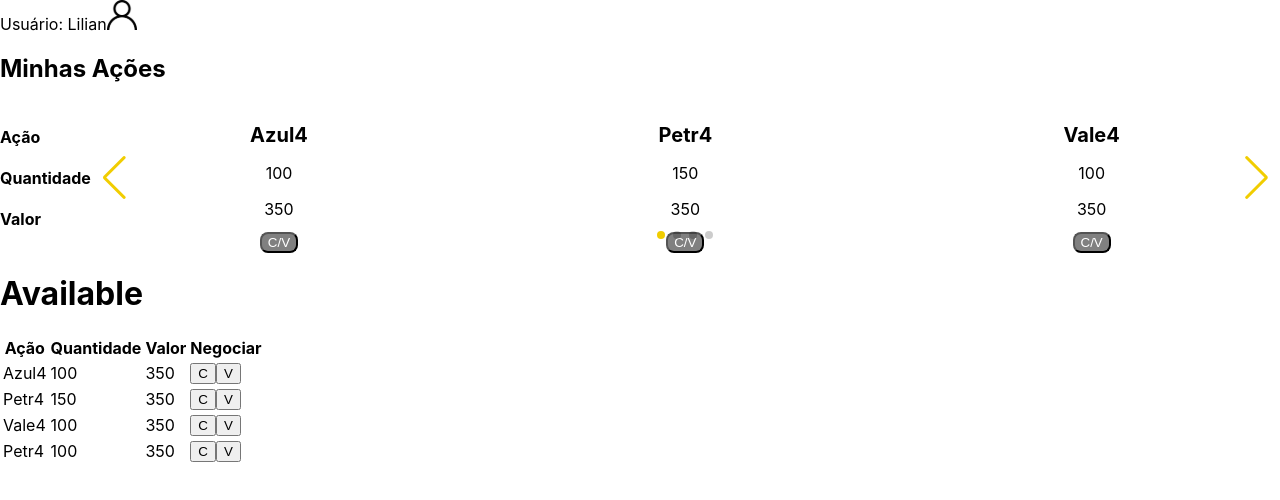
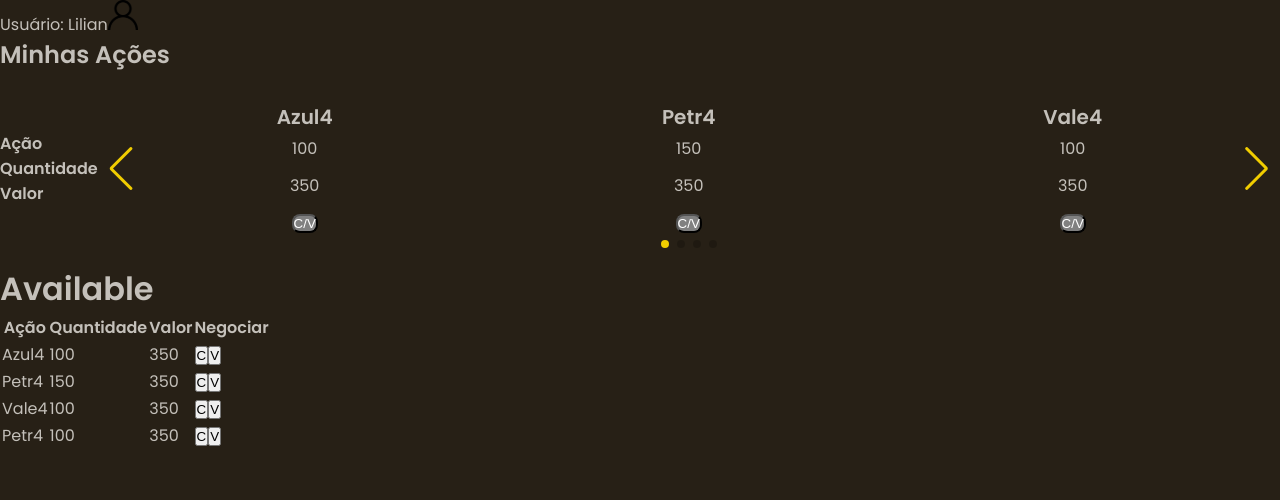
Before and after one commit to Lilian-Azevedo/XP-challenge-lilian-repository, a React (Create React App) app: page /wallet in a window 1280 px wide. Shown: the top 500 px of the page. Built offline with nearby package versions, Linux system fonts and the light colour scheme.

Commit message:
:lipstick: feat: add colors

```diff
--- a/src/styles/card.css
+++ b/src/styles/card.css
@@ -5,6 +5,15 @@
 
     --color-define: 35;
 
+    --first-color: hsl(var(--color-define), 100%, 57%);
+    --first-color-alt: hsl(var(--color-define), 57%, 53%);
+    --first-color-second: hsl(var(--color-define), 30%, 8%);
+    --title-color: hsl(var(--color-define), 8%, 95%);
+    --text-color: hsl(var(--color-define), 8%, 75%);
+    --body-color: hsl(var(--color-define), 28%, 12%);
+    --container-color: hsl(var(--color-define), 29%, 16%);
+    --svg-filter: invert(48%) sepia(9%) saturate(2476%) hue-rotate(86deg) brightness(118%) contrast(1%);
+/*
     --first-color: hsl(var(--color-define), 100%, 57%);
     --first-color-second: hsl(var(--color-define), 69%, 61%);
     --first-color-alt: hsl(var(--color-define), 87%, 10%);
@@ -16,7 +25,7 @@
     --body-color: hsl(var(--color-define), 60%, 99%);
     --container-color: #fff;
     --scroll-bar-color: hsl(var(--color-define), 12%, 90%);
-    --scroll-thumb-color: hsl(var(--color-define), 12%, 80%);
+    --scroll-thumb-color: hsl(var(--color-define), 12%, 80%); */
 
     --body-font: 'Poppins', sans-serif;
 
@@ -53,6 +62,20 @@
     }
 }
 
+* {
+    box-sizing: border-box;
+    padding: 0;
+    margin: 0;
+}
+
+body {
+    margin: 0 0 var(--header-height) 0;
+    font-family: var(--body-font);
+    font-size: var(--normal-font-size);
+    background-color: var(--body-color);
+    color: var(--text-color);
+}
+
 .button {
     display: inline-block;
     background-color: gray;
--- a/src/styles/slides.css
+++ b/src/styles/slides.css
@@ -1,6 +1,6 @@
-/* .swiper {
-    padding: 32px;
-} */
+.swiper {
+    padding: 30px;
+}
 
 .swiper-slide {
     display: flex;
```
